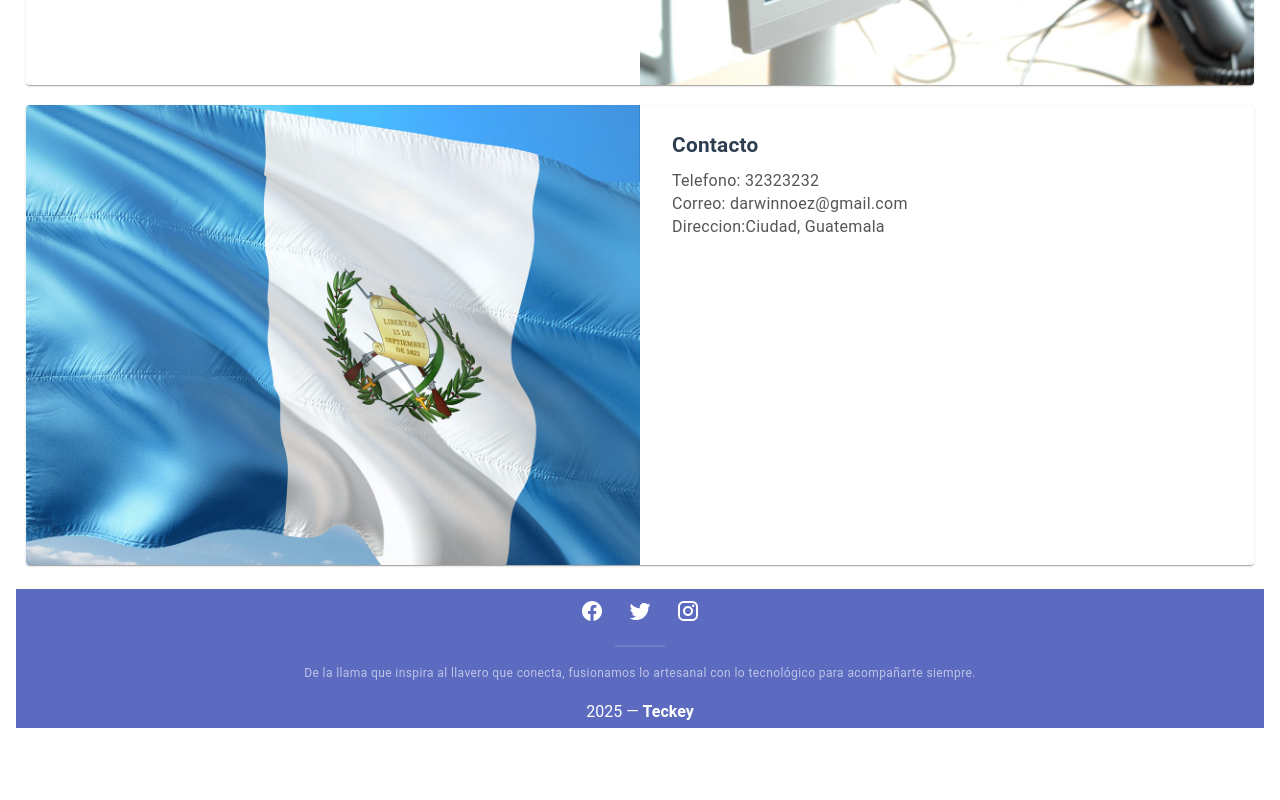
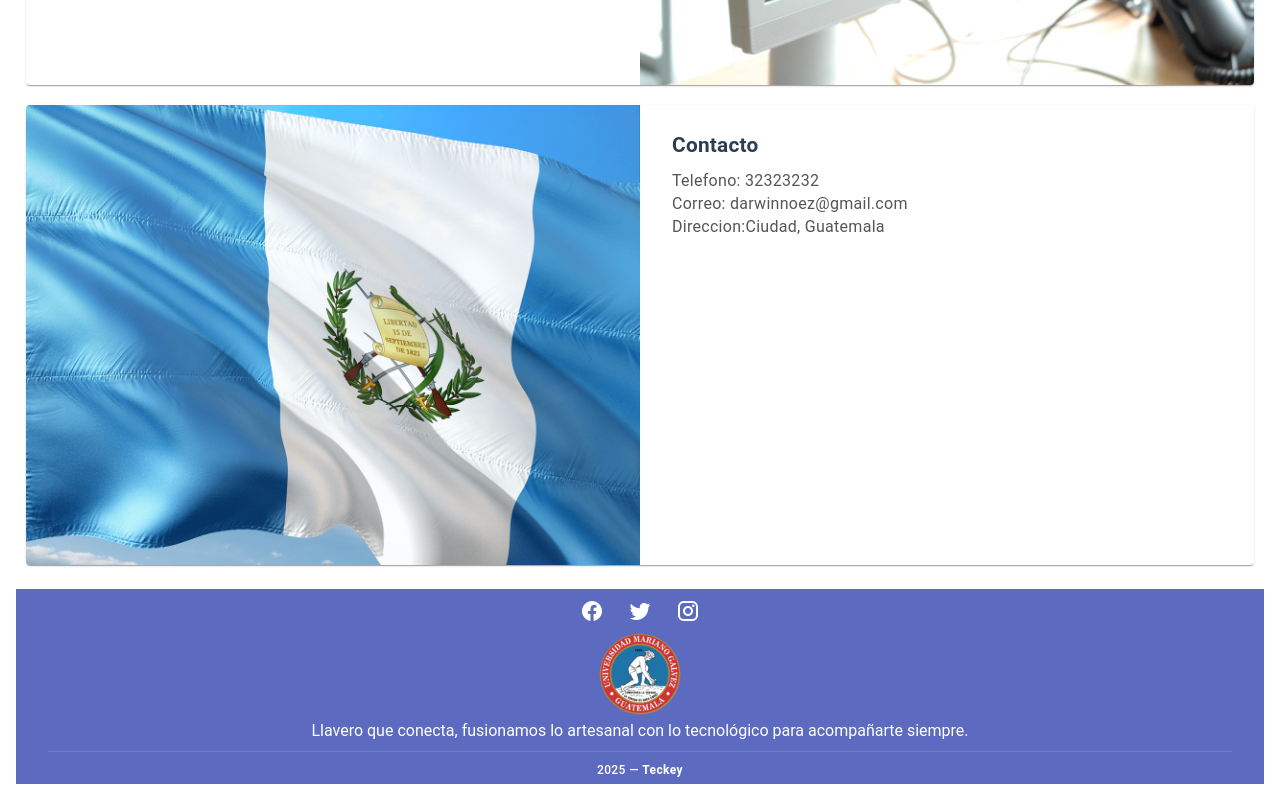
Before and after one commit to dgaitan2025/llaverostec, a Nuxt app: page / in a window 1280 px wide. Shown: the part 1819-2619 px from the top of the page. Before the commit the page ends 2563 px from the top, so only its background shows below. Built offline with nearby package versions, Linux system fonts and the light colour scheme.

Commit message:
se agrea logo umg, pasarelade pago

```diff
--- a/app.vue
+++ b/app.vue
@@ -1,8 +1,32 @@
 <template>
   <v-app>
-    <v-main>
-      <!-- Aquí se cargan las páginas -->
-      <NuxtPage />
-    </v-main>
+    <div class="contenedor-marca-agua">
+      <v-main>
+        <!-- Aquí se cargan las páginas -->
+        <NuxtPage />
+      </v-main>
+    </div>
   </v-app>
 </template>
+
+<style>
+.contenedor-marca-agua {
+  position: relative;
+  min-height: 100vh;
+  overflow: hidden;
+}
+
+/* 🔹 Imagen de marca de agua */
+.contenedor-marca-agua::before {
+  content: "";
+  position: absolute;
+  inset: 0;
+  background: url("/imagenes/Logo.png") center center no-repeat;
+  background-size: 400px; /* Ajusta el tamaño de la imagen */
+  opacity: 0.08; /* Controla la transparencia */
+  pointer-events: none; /* No bloquea clics ni inputs */
+  z-index: 0;
+}
+
+
+</style>
--- a/components/cardDashEntregaDomicilio.vue
+++ b/components/cardDashEntregaDomicilio.vue
@@ -9,8 +9,16 @@
       <v-progress-linear color="lime" height="10"
         :model-value="orden.pago_realizado === 1 ? orden.porcentaje + 20 : orden.porcentaje" striped rounded
         class="w-100" />
+    </div>
+
+    <div class="text-center mt-0">
+      <small>{{ orden.persona_Entregar }} / {{ orden.telefono }}</small>
 
     </div>
+    <div class="text-center mt-0">
+      <small>{{ orden.direccion_entrega }}</small>
+    </div>
+
 
     <!-- 🟢 Botón dinámico (solo en fases Pago o Entrega) -->
     <div v-if="orden.pasoActual === 6" class="text-center pb-4">
@@ -121,7 +129,7 @@ async function manejarAccion() {
 
     }
 
-  } else if(orden.pasoActual === 6 || orden.pasoActual === 7){
+  } else if (orden.pasoActual === 6 || orden.pasoActual === 7) {
 
     const result = await actualizarEstadoOrden(orden.id_detalle);
     if (result?.mensaje) {
--- a/components/piePagina.vue
+++ b/components/piePagina.vue
@@ -1,32 +1,54 @@
 <template>
   <v-footer class="text-center d-flex flex-column ga-2 py-1 mt-6" color="indigo-lighten-1">
-    <div class="d-flex ga-3">
-      <v-btn
-        v-for="icon in icons"
-        :key="icon"
-        :icon="icon"
-        density="comfortable"
-        variant="text"
-      ></v-btn>
-    </div>
+    <div class="footer-bottom px-4">
+      <!-- 🔹 Íconos sociales -->
+      <div class="d-flex ga-3 justify-center">
+        <v-btn v-for="icon in icons" :key="icon" :icon="icon" density="comfortable" variant="text" color="white" />
+      </div>
+      <a href="https://www.umg.edu.gt" target="_blank" rel="noopener noreferrer">
+        <v-img src="/imagenes/Logo.png" max-width="90" contain class="footer-logo" />
+      </a>
 
-    <v-divider class="my-2" thickness="2" width="50"></v-divider>
 
-    <div class="text-caption font-weight-regular opacity-60">
-      De la llama que inspira al llavero que conecta, fusionamos lo artesanal con lo tecnológico para acompañarte siempre.
-    </div>
+      <!-- 🔹 Frase -->
 
-    <v-divider></v-divider>
+      Llavero que conecta, fusionamos lo artesanal
+      con lo tecnológico para acompañarte siempre.
 
-    <div>
-      {{ new Date().getFullYear() }} — <strong>Teckey</strong>
+
+      <v-divider class="my-2"></v-divider>
+      <div class="text-caption font-weight-medium text-white">
+        {{ new Date().getFullYear() }} — <strong>Teckey</strong>
+      </div>
+
+      <!-- 🔹 Año, marca y logo en la misma línea -->
+
+
+
+
     </div>
   </v-footer>
 </template>
+
 <script setup>
-  const icons = [
-    'mdi-facebook',
-    'mdi-twitter',
-    'mdi-instagram',
-  ]
+const icons = ["mdi-facebook", "mdi-twitter", "mdi-instagram"];
 </script>
+
+<style scoped>
+.footer-bottom {
+  width: 100%;
+  align-items: center;
+  /* centrado vertical */
+}
+
+.footer-logo {
+  transition: transform 0.3s ease;
+  display: block;
+  /* ocupa su propia línea */
+  margin: 0 auto;
+}
+
+.footer-logo:hover {
+  transform: scale(1.05);
+}
+</style>
--- a/pages/operador.vue
+++ b/pages/operador.vue
@@ -1,4 +1,5 @@
 <template>
+
   <Sidebar v-if="usuario && usuario.fotografia2" :foto="usuario.fotografia2" :title="usuario.nickname"
     :subtitle="usuario.email" :items="menuItems" @item-click="handleMenuClick">
     <div class="pa-6 text-center">
--- a/pages/usuario.vue
+++ b/pages/usuario.vue
@@ -106,8 +106,9 @@
         </div>
 
         <v-select v-model="formDataNFC.id_Tipo_Pago" :items="[
-          { text: 'Efectivo', value: 2 },
-          { text: 'Transferencia', value: 3 },
+          { text: 'Tarjeta Q 15.00', value: 1 },
+          { text: 'Efectivo Q 10.00', value: 2 },
+          { text: 'Transferencia Q 10.00', value: 3 },
 
         ]" item-title="text" item-value="value" label="Método de pago"
           :rules="[v => !!v || 'Selecciona un método de pago']" />
@@ -158,6 +159,25 @@
 
   <PiePagina />
 
+  <v-dialog v-model="dialogTC" max-width="800px" persistent>
+    <v-card>
+      <v-toolbar color="indigo-darken-3" dark>
+        <v-toolbar-title>Completa tu pago</v-toolbar-title>
+        <v-spacer />
+        <v-btn icon @click="dialogTC = false"><v-icon>mdi-close</v-icon></v-btn>
+      </v-toolbar>
+
+      <v-card-text class="pa-0" style="height: 600px;">
+        <iframe v-if="checkoutUrl" :src="checkoutUrl" width="100%" height="100%" style="border: none;"></iframe>
+
+        <div v-else class="text-center pa-6">
+          <v-progress-circular indeterminate color="primary"></v-progress-circular>
+          <p class="mt-4">Cargando pago...</p>
+        </div>
+      </v-card-text>
+    </v-card>
+  </v-dialog>
+
   <dialogStatus v-model="dialogEvento" :loading="loadingEvento" :state="dialogState" :message="dialogMessage"
     :auto-close="cierre" />
 </template>
@@ -177,6 +197,24 @@ import { watch } from "vue"
 import OrdenCard from "../components/cardDash.vue"
 import { ordenCliente } from "../utils/API_ordenes"
 import CardGrabado from "../components/cardProdFinalizado.vue"
+import { crearCheckout } from "../utils/Pago_recurrenteTC"
+
+
+const checkoutUrl = ref(null);
+const dialogTC = ref(false)
+
+// 🔹 Función para abrir el pago en modal
+const abrirPago = async (orden) => {
+  dialogTC.value = true;
+  checkoutUrl.value = null;
+  try {
+    checkoutUrl.value = await crearCheckout(orden); // <-- tu orden real
+  } catch (e) {
+    console.error('Error creando checkout:', e.message);
+    dialogTC.value = false;
+  }
+};
+
 
 const ordenes = ref([])
 
@@ -238,6 +276,56 @@ onMounted(() => {
   }
 })
 
+
+onMounted(() => {
+  // ✅ Solo se ejecuta en el cliente (evita error 500 en SSR)
+  if (typeof window !== "undefined") {
+    const params = new URLSearchParams(window.location.search);
+    const estado = params.get("estado");
+
+    if (estado==="cancelado") {
+      dialogEvento.value = true
+      loadingEvento.value = true
+      dialogState.value = ""
+      dialogMessage.value = ""
+      // Envía el mensaje al padre (el componente principal con el modal)
+      window.parent.postMessage({ estado }, "*");
+      console.log("📤 Mensaje enviado al padre con estado:", estado);
+
+      loadingEvento.value = false
+      dialogState.value = "error";
+      dialogMessage.value = "Pago cancelado, se cobrara al entregar producto.";
+      cierre.value = 5000
+
+      window.history.replaceState({}, "", window.location.origin + window.location.pathname);
+
+      // 🔹 Restablecer el título correctamente
+      document.title = window.location.origin + window.location.pathname; // Cambia por el título que quieras mostrar
+    }else{
+      dialogEvento.value = true
+      loadingEvento.value = true
+      dialogState.value = ""
+      dialogMessage.value = ""
+      // Envía el mensaje al padre (el componente principal con el modal)
+      window.parent.postMessage({ estado }, "*");
+      console.log("📤 Mensaje enviado al padre con estado:", estado);
+
+      loadingEvento.value = false
+      dialogState.value = "success";
+      dialogMessage.value = "Pago realizado con exito.";
+      cierre.value = 5000
+
+      window.history.replaceState({}, "", window.location.origin + window.location.pathname);
+
+      // 🔹 Restablecer el título correctamente
+      document.title = window.location.origin + window.location.pathname;
+
+    }
+  }
+});
+
+
+
 function esURLValida(valor) {
   if (!valor) return false;
   try {
@@ -286,7 +374,7 @@ const capturarImagen = async (marcoRef, tipo) => {
 //Formulario de NFC
 const formDataNFC = ref({
   id_Usuario: 0,
-  id_Tipo_Pago: 0,
+  id_Tipo_Pago: "Seleccione tipo de pago Q 10.00",
   fecha: getFechaActual(), // siempre formato YYYY-MM-DD
   total: 10,
   persona_Entregar: "",
@@ -384,8 +472,8 @@ const guardarNFC = async () => {
       detalles: JSON.stringify([{
         id_articulo: 1,
         cantidad: 1,
-        precio: 50,
-        subtotal: 50,
+        precio: 10,
+        subtotal: 10,
         foto_anverso: formDataNFC.value.foto_anverso,
         foto_reverso: formDataNFC.value.foto_reverso,
         texto: "No valido",
@@ -413,6 +501,20 @@ const guardarNFC = async () => {
       dialogState.value = "success"
       dialogMessage.value = "Creada con exitoso " + data.id_orden
       cierre.value = 2000
+
+      if (orden.id_Tipo_Pago === 1) {
+
+        try {
+          //await abrirPago(data.id_orden);
+          await crearCheckout(data.id_orden)
+        } catch (err) {
+          console.error("Error en el pago:", err.message);
+        }
+
+
+      }
+
+
     } else {
       loadingEvento.value = false
       dialogState.value = "error"
@@ -621,11 +723,11 @@ async function handleMenuClick(item) {
   }
   else {
     loadingEvento.value = false;
-      dialogState.value = "error";
-      dialogMessage.value = "Error en seleccion de opcion";
-      cierre.value = 2000;
-      mostrardashboard.value = false;
-      mostrarCardFinalizados.value = false;
+    dialogState.value = "error";
+    dialogMessage.value = "Error en seleccion de opcion";
+    cierre.value = 2000;
+    mostrardashboard.value = false;
+    mostrarCardFinalizados.value = false;
   }
 }
 
--- /dev/null
+++ b/utils/Pago_recurrenteTC.js
@@ -0,0 +1,50 @@
+// ✅ src/Funciones/PagoRecurrente.js
+const BACKEND_URL = "https://pllaverosweb-d8fnd6d8dyd8hdgb.canadacentral-01.azurewebsites.net";
+
+export async function crearCheckout(OrdenId) {
+  // ✅ Validaciones básicas
+  if (!BACKEND_URL.startsWith("https")) {
+    throw new Error("Configura BACKEND_URL con tu dominio HTTPS de Azure.");
+  }
+
+  if (!(OrdenId> 0)) {
+    throw new Error("No es una orden valida");
+  }
+
+  // ✅ Armar datos para enviar al backend
+  const payload = {
+    OrdenId,
+    successUrl: `${location.origin}/usuario?estado=exito`,
+    cancelUrl: `${location.origin}/usuario?estado=cancelado`
+  };
+
+  console.log("📦 Enviando payload:", payload);
+
+  try {
+    const r = await fetch(`${BACKEND_URL}/api/pagos/checkout`, {
+      method: "POST",
+      headers: { "Content-Type": "application/json" },
+      body: JSON.stringify(payload)
+    });
+
+    const data = await r.json();
+
+    if (!r.ok) {
+      console.error("❌ Error del backend:", data);
+      throw new Error(typeof data === "string" ? data : JSON.stringify(data));
+    }
+
+    if (data.checkoutUrl) {
+      console.log("✅ Checkout creado:", data.checkoutUrl);
+      // 🔹 Redirige automáticamente
+      window.location.href = data.checkoutUrl;
+      //return data.checkoutUrl;
+
+    } else {
+      throw new Error("El backend no devolvió checkoutUrl. Respuesta: " + JSON.stringify(data));
+    }
+  } catch (e) {
+    console.error("⚠️ Error al crear checkout:", e.message);
+    throw e;
+  }
+}
```
Also changed, not shown: public/imagenes/Logo.png (added). Lines whose indentation alone changed are shown as unchanged.
